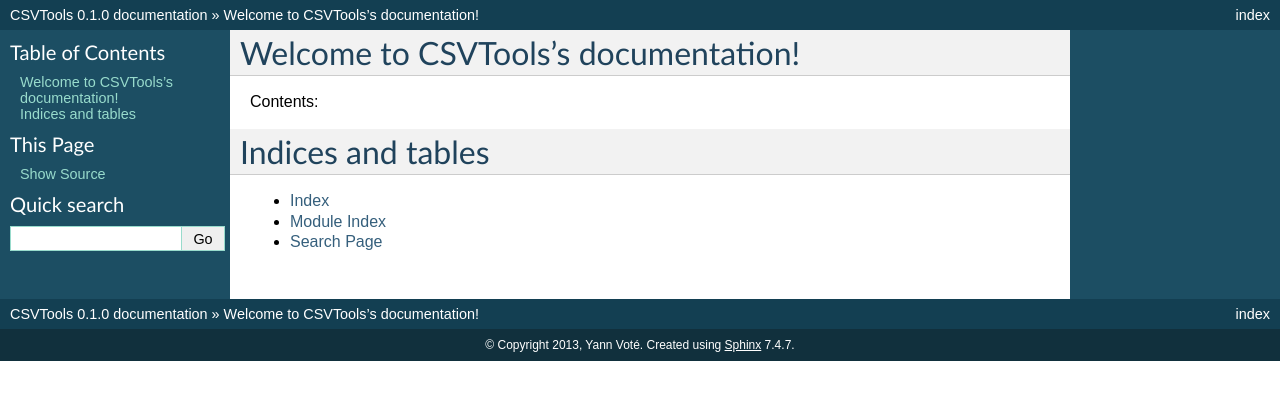
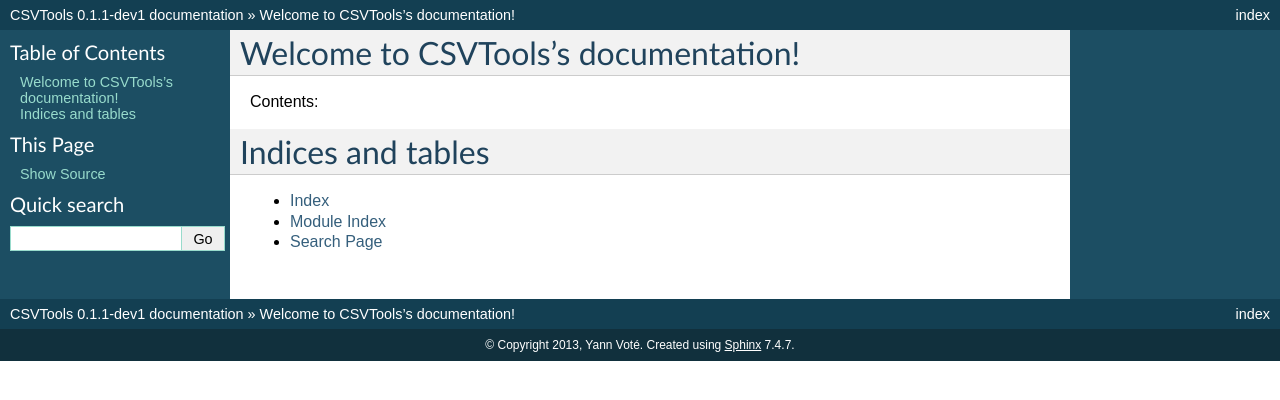
Before and after one commit to ygversil/qgis-plugin-csv-tools, a Sphinx documentation site: the page built from help/source/index.rst, in a window 1280 px wide. Shown: the top 400 px of the page. Built offline with Sphinx 7.4.7, drawn with Linux system fonts in a browser that asks for light colours; formulas are drawn with MathJax 3.

Commit message:
Bump version: 0.1.0 → 0.1.1-dev1

```diff
--- a/help/source/conf.py
+++ b/help/source/conf.py
@@ -48,9 +48,9 @@
 # built documents.
 #
 # The short X.Y version.
-version = '0.1.0'
+version = '0.1.1-dev1'
 # The full version, including alpha/beta/rc tags.
-release = '0.1.0'
+release = '0.1.1-dev1'
 
 # The language for content autogenerated by Sphinx. Refer to documentation
 # for a list of supported languages.
--- a/metadata.txt
+++ b/metadata.txt
@@ -10,7 +10,7 @@
 name=CSV Tools
 qgisMinimumVersion=3.0
 description=Adds new processing algorithms and models that deal with CSV files
-version=0.1.0
+version=0.1.1-dev1
 author=Yann Voté
 email=ygversil@lilo.org
 
```
Also changed, not shown: .bumpversion.cfg.
